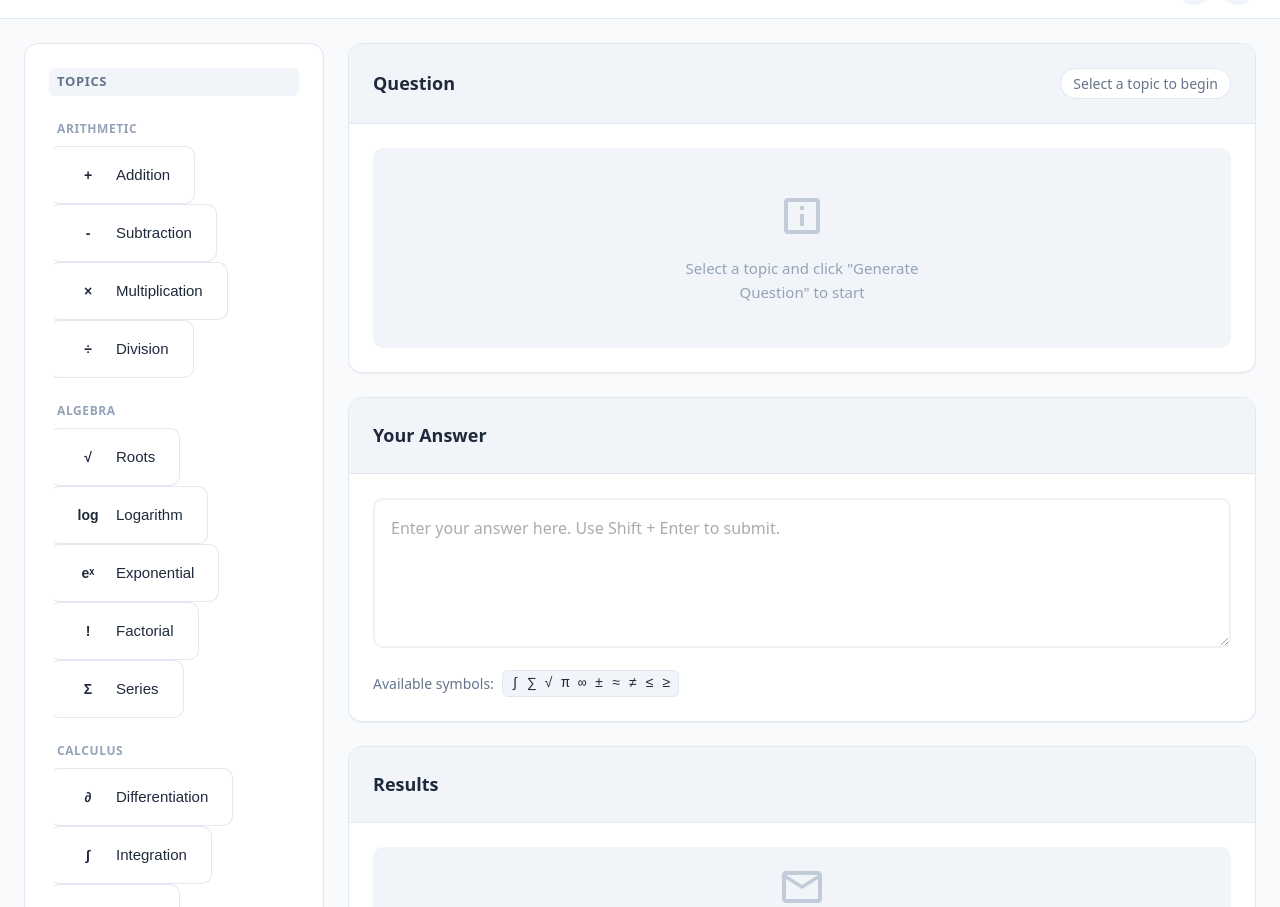
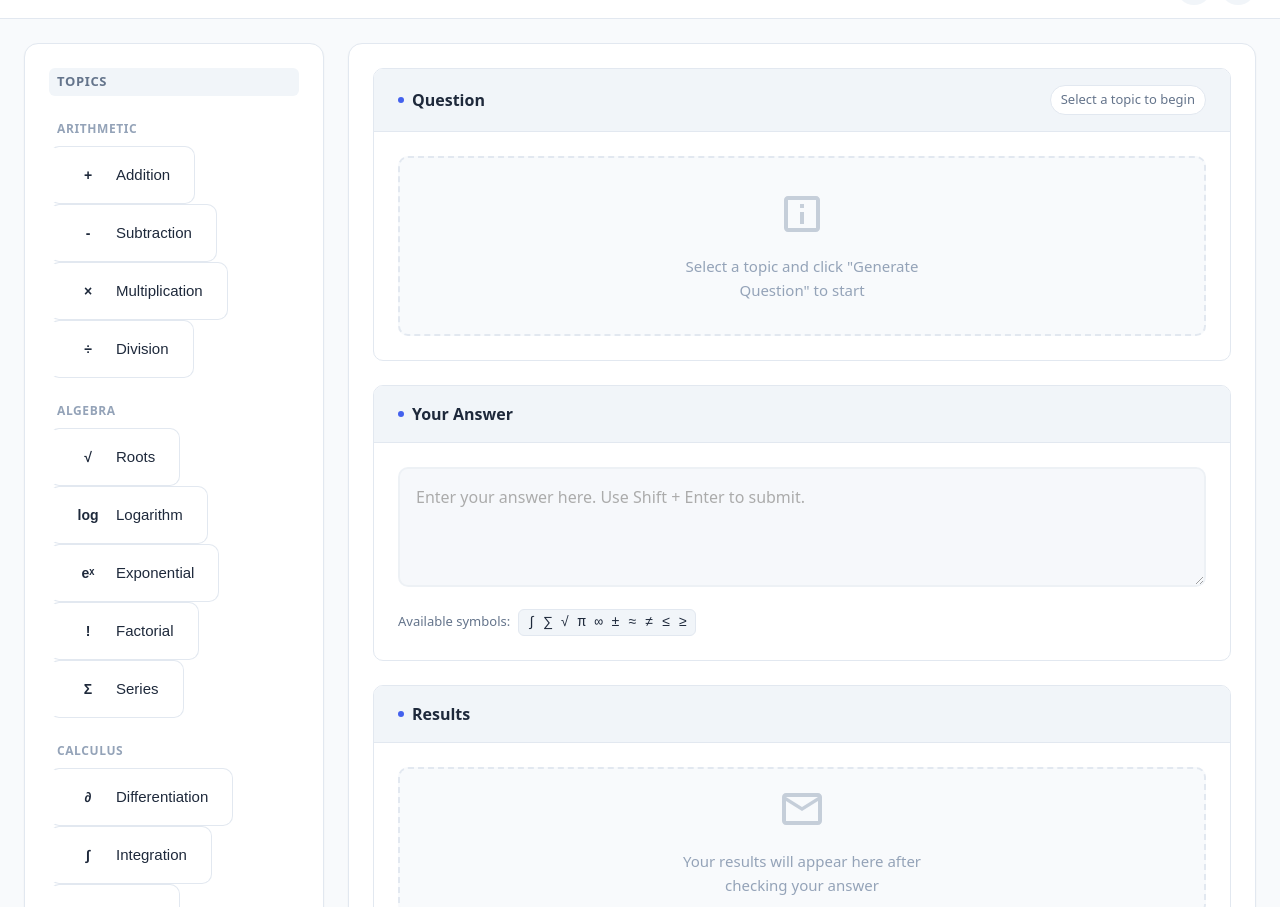
Before and after one commit to richie-rich90454/random_math_question_generator, a website built with Vite: page src/index.html in a window 1280 px wide. Shown: the part 45-952 px from the top of the page. Built offline with nearby package versions, Linux system fonts and the light colour scheme; files whose address does not match are found by name.

Commit message:
feat(ui): enhance card and form component styling
- Add background, border, padding, and shadow to main container
- Refine card styling with updated colors, borders, and hover effects
- Adjust typography and spacing for card headers and titles
- Improve question and answer input areas with updated backgrounds and borders
- Update results display with conditional styling and visual feedback

```diff
--- a/src/style.css
+++ b/src/style.css
@@ -373,25 +373,29 @@ body {
     flex-direction: column;
     gap: var(--spacing-lg);
     overflow-y: auto;
+    background: var(--surface);
+    border-radius: var(--radius-lg);
+    border: 1px solid var(--border);
+    padding: var(--spacing-lg);
+    box-shadow: var(--shadow-sm);
 }
 
 /* Cards */
 .card {
-    background: var(--surface);
-    border-radius: var(--radius-lg);
+    background: var(--surface-elevated);
+    border-radius: var(--radius-md);
     border: 1px solid var(--border);
-    box-shadow: var(--shadow-sm);
     transition: all var(--transition-normal);
     overflow: hidden;
 }
 
 .card:hover {
+    border-color: var(--primary);
     box-shadow: var(--shadow-md);
-    transform: translateY(-2px);
 }
 
 .card-header {
-    padding: var(--spacing-lg);
+    padding: var(--spacing-md) var(--spacing-lg);
     border-bottom: 1px solid var(--divider);
     display: flex;
     justify-content: space-between;
@@ -400,20 +404,29 @@ body {
 }
 
 .card-title {
-    font-size: 1.125rem;
-    font-weight: 700;
+    font-size: 1rem;
+    font-weight: 600;
     color: var(--text-primary);
     display: flex;
     align-items: center;
     gap: var(--spacing-sm);
 }
 
+.card-title::before {
+    content: '';
+    width: 6px;
+    height: 6px;
+    background: var(--primary);
+    border-radius: 50%;
+    display: block;
+}
+
 .card-subtitle {
-    font-size: 0.875rem;
+    font-size: 0.8125rem;
     color: var(--text-secondary);
     font-weight: 500;
     background: var(--surface);
-    padding: 4px 12px;
+    padding: 4px 10px;
     border-radius: var(--radius-full);
     border: 1px solid var(--border);
 }
@@ -424,18 +437,24 @@ body {
 
 /* Question Display */
 .question-display {
-    min-height: 200px;
+    min-height: 180px;
     display: flex;
     align-items: center;
     justify-content: center;
     text-align: center;
-    font-size: 1.25rem;
+    font-size: 1.125rem;
     line-height: 1.6;
     color: var(--text-primary);
     overflow-x: auto;
-    padding: var(--spacing-md);
+    padding: var(--spacing-lg);
+    background: var(--app-bg);
+    border-radius: var(--radius-md);
+    border: 2px dashed var(--border);
+}
+
+.question-display.has-content {
+    border: 1px solid var(--border);
     background: var(--surface-alt);
-    border-radius: var(--radius-md);
 }
 
 .empty-state {
@@ -458,13 +477,13 @@ body {
 /* Answer Input */
 .answer-input {
     width: 100%;
-    min-height: 150px;
+    min-height: 120px;
     padding: var(--spacing-md);
     font-family: inherit;
     font-size: 1rem;
     line-height: 1.5;
     color: var(--text-primary);
-    background: var(--surface-alt);
+    background: var(--app-bg);
     border: 2px solid var(--border);
     border-radius: var(--radius-md);
     resize: vertical;
@@ -475,12 +494,13 @@ body {
     outline: none;
     border-color: var(--primary);
     box-shadow: 0 0 0 3px rgba(67, 97, 238, 0.1);
+    background: var(--surface);
 }
 
 .answer-input:disabled {
     opacity: 0.6;
     cursor: not-allowed;
-    background: var(--surface);
+    background: var(--surface-alt);
 }
 
 .symbols-hint {
@@ -488,7 +508,7 @@ body {
     display: flex;
     align-items: center;
     gap: var(--spacing-sm);
-    font-size: 0.875rem;
+    font-size: 0.8125rem;
     color: var(--text-secondary);
 }
 
@@ -503,31 +523,38 @@ body {
     padding: 2px 8px;
     border-radius: var(--radius-sm);
     border: 1px solid var(--border);
+    font-size: 0.875rem;
 }
 
 /* Results Display */
 .results-display {
-    min-height: 100px;
+    min-height: 80px;
     display: flex;
     align-items: center;
     justify-content: center;
     text-align: center;
-    font-size: 1rem;
+    font-size: 0.9375rem;
     line-height: 1.6;
     color: var(--text-primary);
     padding: var(--spacing-md);
+    background: var(--app-bg);
+    border-radius: var(--radius-md);
+    border: 2px dashed var(--border);
+}
+
+.results-display.has-content {
+    border: 1px solid var(--border);
     background: var(--surface-alt);
-    border-radius: var(--radius-md);
 }
 
 .results-display.correct {
-    background: rgba(76, 201, 240, 0.1);
+    background: rgba(76, 201, 240, 0.08);
     border: 1px solid var(--success);
     color: var(--success);
 }
 
 .results-display.incorrect {
-    background: rgba(249, 65, 68, 0.1);
+    background: rgba(249, 65, 68, 0.08);
     border: 1px solid var(--error);
     color: var(--error);
 }
```
